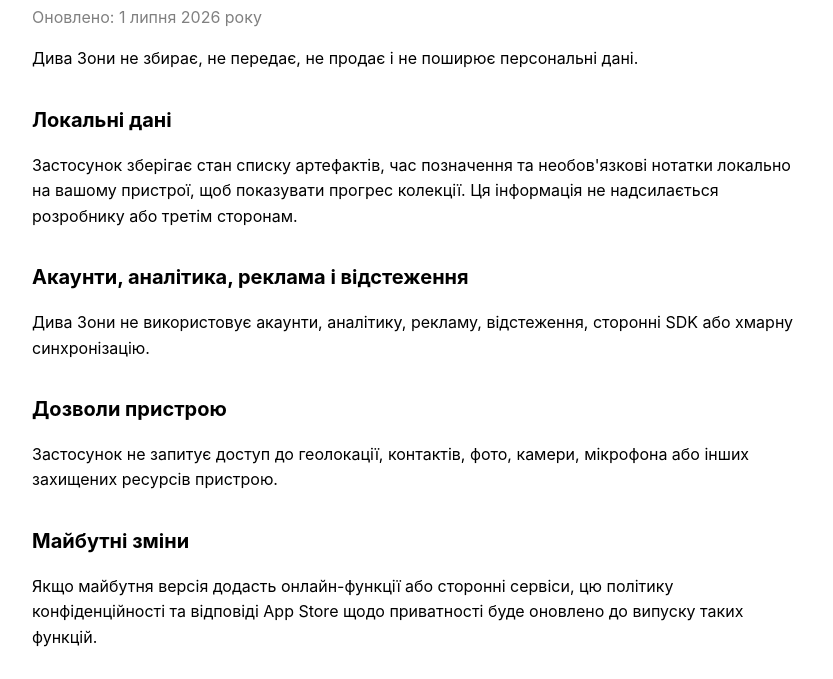
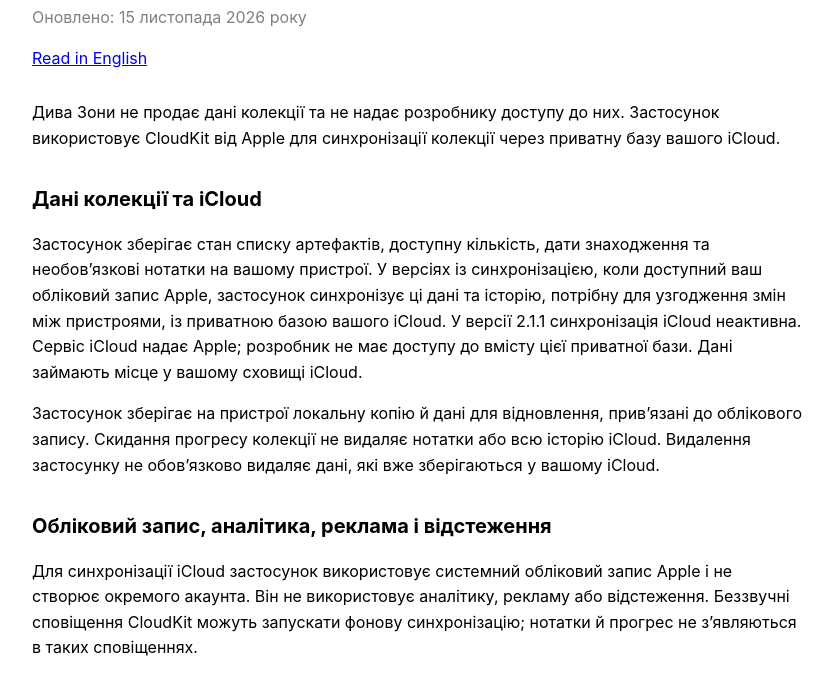
Before and after one commit to stradivarius-ios-apps/artifacts-app-public-pages, a plain HTML site: page privacy/index.html in a window 1280 px wide. Shown: the part 88-767 px from the top of the page, without its empty margins (222-1055 px from the left). Drawn offline with Linux system fonts and the light colour scheme.

Commit message:
Disclose private iCloud sync in Ukrainian privacy policy

```diff
--- a/privacy/index.html
+++ b/privacy/index.html
@@ -45,6 +45,10 @@
       color: GrayText;
     }
 
+    .language {
+      margin-bottom: 28px;
+    }
+
     a {
       color: LinkText;
     }
@@ -53,21 +57,23 @@
 <body>
   <main>
     <h1>Політика конфіденційності</h1>
-    <p class="updated">Оновлено: 1 липня 2026 року</p>
+    <p class="updated">Оновлено: 15 листопада 2026 року</p>
+    <p class="language"><a href="../en/privacy/" hreflang="en">Read in English</a></p>
 
-    <p>Дива Зони не збирає, не передає, не продає і не поширює персональні дані.</p>
+    <p>Дива Зони не продає дані колекції та не надає розробнику доступу до них. Застосунок використовує CloudKit від Apple для синхронізації колекції через приватну базу вашого iCloud.</p>
 
-    <h2>Локальні дані</h2>
-    <p>Застосунок зберігає стан списку артефактів, час позначення та необов'язкові нотатки локально на вашому пристрої, щоб показувати прогрес колекції. Ця інформація не надсилається розробнику або третім сторонам.</p>
+    <h2>Дані колекції та iCloud</h2>
+    <p>Застосунок зберігає стан списку артефактів, доступну кількість, дати знаходження та необов’язкові нотатки на вашому пристрої. У версіях із синхронізацією, коли доступний ваш обліковий запис Apple, застосунок синхронізує ці дані та історію, потрібну для узгодження змін між пристроями, із приватною базою вашого iCloud. У версії 2.1.1 синхронізація iCloud неактивна. Сервіс iCloud надає Apple; розробник не має доступу до вмісту цієї приватної бази. Дані займають місце у вашому сховищі iCloud.</p>
+    <p>Застосунок зберігає на пристрої локальну копію й дані для відновлення, прив’язані до облікового запису. Скидання прогресу колекції не видаляє нотатки або всю історію iCloud. Видалення застосунку не обов’язково видаляє дані, які вже зберігаються у вашому iCloud.</p>
 
-    <h2>Акаунти, аналітика, реклама і відстеження</h2>
-    <p>Дива Зони не використовує акаунти, аналітику, рекламу, відстеження, сторонні SDK або хмарну синхронізацію.</p>
+    <h2>Обліковий запис, аналітика, реклама і відстеження</h2>
+    <p>Для синхронізації iCloud застосунок використовує системний обліковий запис Apple і не створює окремого акаунта. Він не використовує аналітику, рекламу або відстеження. Беззвучні сповіщення CloudKit можуть запускати фонову синхронізацію; нотатки й прогрес не з’являються в таких сповіщеннях.</p>
 
     <h2>Дозволи пристрою</h2>
     <p>Застосунок не запитує доступ до геолокації, контактів, фото, камери, мікрофона або інших захищених ресурсів пристрою.</p>
 
     <h2>Майбутні зміни</h2>
-    <p>Якщо майбутня версія додасть онлайн-функції або сторонні сервіси, цю політику конфіденційності та відповіді App Store щодо приватності буде оновлено до випуску таких функцій.</p>
+    <p>Якщо спосіб обробки даних або сторонні сервіси зміняться, цю політику та відповіді App Store щодо приватності буде оновлено до випуску таких змін.</p>
 
     <h2>Неофіційний статус</h2>
     <p>Дива Зони - це неофіційний фанатський застосунок-довідник. Він не пов'язаний із GSC Game World, не схвалений, не спонсорований і не затверджений цією компанією.</p>
```
